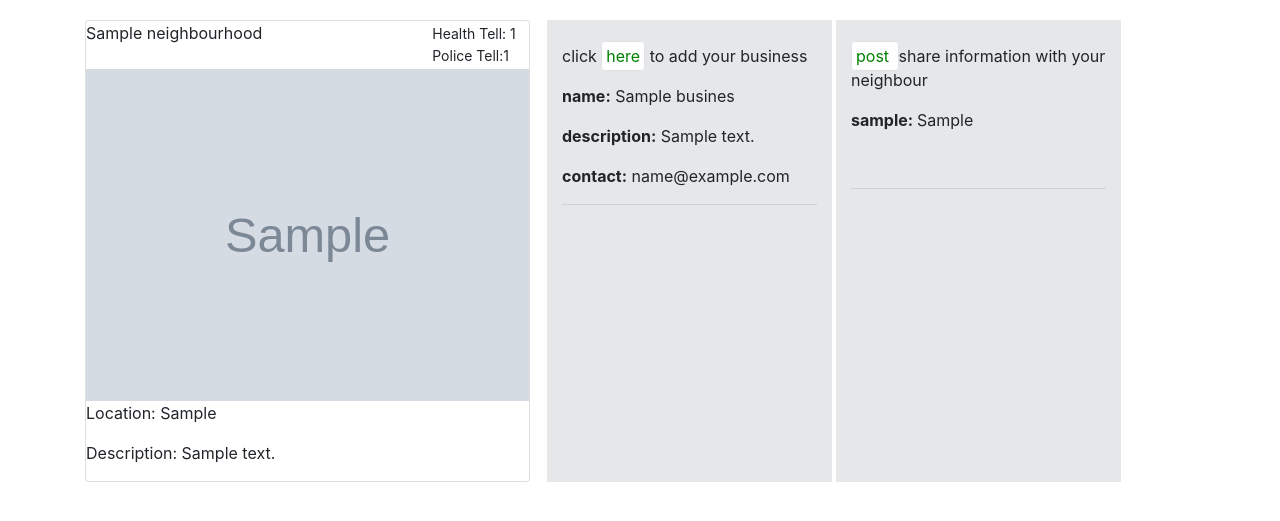
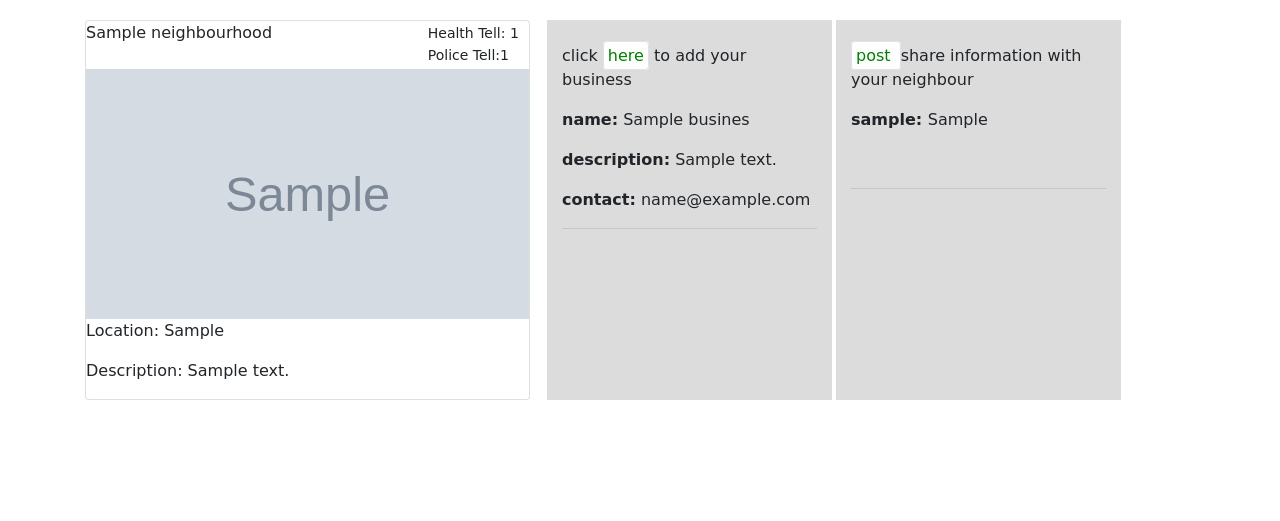
Before and after one commit to UMUTONIRitha/Hood, a Django app: page /detail/1/ in a window 1280 px wide. Shown: the part 56-577 px from the top of the page. Run offline with Django 3.2, Linux system fonts and the light colour scheme; tables that the repository leaves empty hold one stand-in row (values such as "Sample post"); grey boxes marked "Sample" are stand-in pictures; some libraries are stand-ins or nearby versions; some web fonts are replaced.

Commit message:
add changes

```diff
--- a/hood/templates/details.html
+++ b/hood/templates/details.html
@@ -4,7 +4,7 @@
 {% load staticfiles%}
 <div class="container">
     <div class="row">
-        <div style="margin-top:20px;" class='col-md-5'>
+        <div style="margin-top:20px;font-family: 'Forum', cursive;" class='col-md-5'>
             <div style="width:100%;" class="w3-container card">
                 <div class="w3-card" style="width:100%;">
                   <header class="w3-container w3-light-grey">
@@ -15,7 +15,7 @@
                   </header>
                   <br>
                   <div class="w3-container">
-                    <img src="{{ neighbourhood.hood_image.url }}" alt="image" style="width:100%">
+                    <img src="{{ neighbourhood.hood_image.url }}" alt="image" class="img-responsive" style="width:100%;height:250px;">
                     <p class='article-content'>Location: {{ neighbourhood.location }}</p>
                     <p>Description: {{ neighbourhood.description }}</p>
                   </div>
@@ -27,7 +27,7 @@
                 </div>
             </div>
         </div>
-        <div style="background-color:#E5E7E9; margin-top:20px; margin-right:2px; margin-left:2px;" class="col-md-3">
+        <div style="background-color:gainsboro; margin-top:20px; margin-right:2px; margin-left:2px;font-family: 'Forum', cursive;" class="col-md-3">
           <br>
             <p>click <a class="img-thumbnail" href="{%url 'new_business' pk=neighbourhood.id %}" style="text-decoration:none;color:green;">here</a> to add your business</p>
             {%if businesses%}
@@ -41,7 +41,7 @@
             <p><b>no business at the moment</b></p>
             {%endif%}
         </div>
-        <div style="background-color:#E5E7E9; margin-top:20px; margin-right:2px; margin-left:2px;" class="col-md-3">
+        <div style="background-color:gainsboro; margin-top:20px; margin-right:2px; margin-left:2px;font-family: 'Forum', cursive;" class="col-md-3">
           <br>
             <p><a class="img-thumbnail" href="{%url 'new_post' pk=neighbourhood.id %}" style="text-decoration:none;color:green;">
                     post
@@ -52,7 +52,7 @@
             <p><strong>{{post.user.username}}: </strong> {{post.post}}</p>
             {%endfor%}
             {%else%}
-            <p><b>no post by {{user.username}} at the moment</b></p>
+            <p><b>no post at the moment</b></p>
             {%endif%}
             <br>
             <hr>
```
